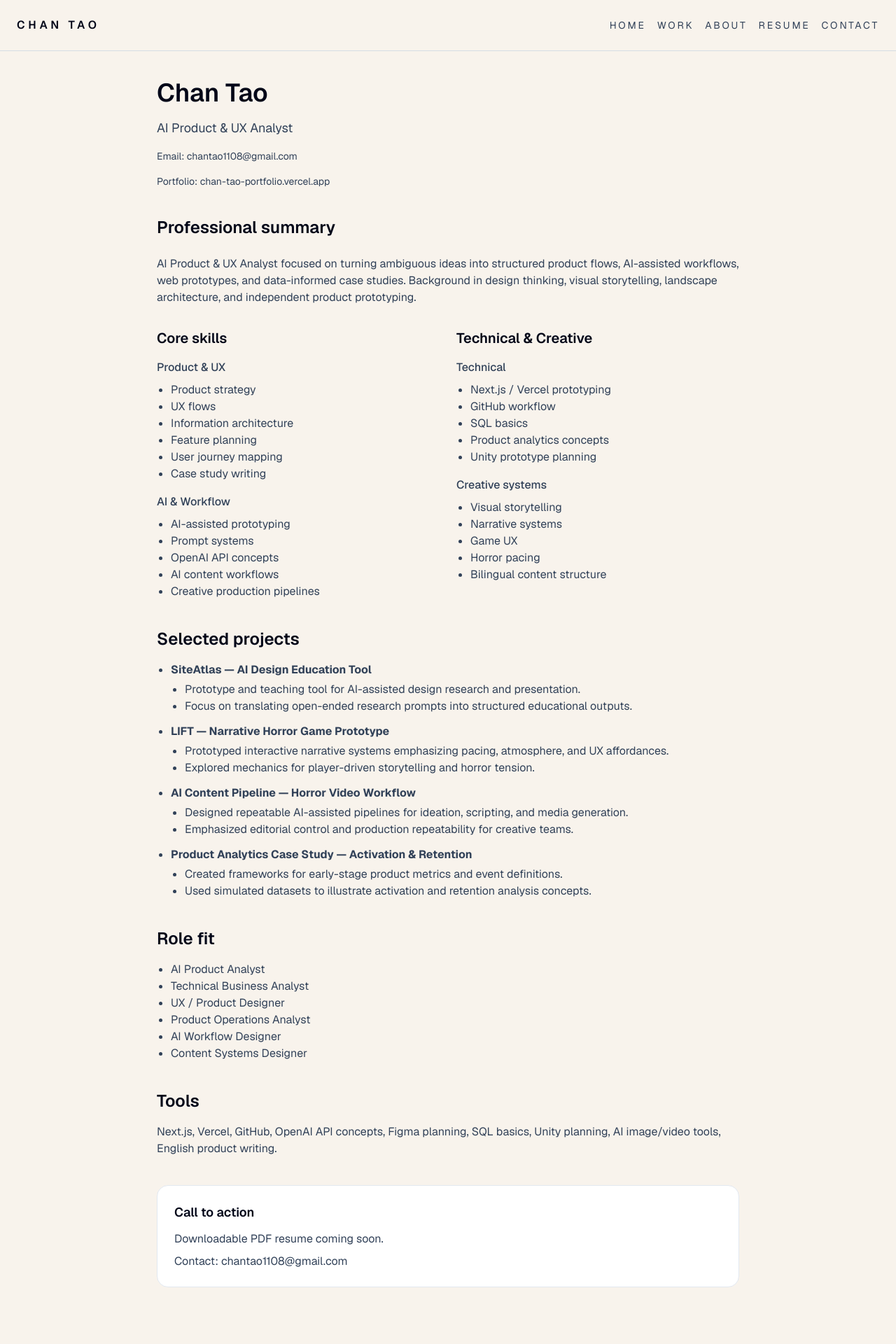
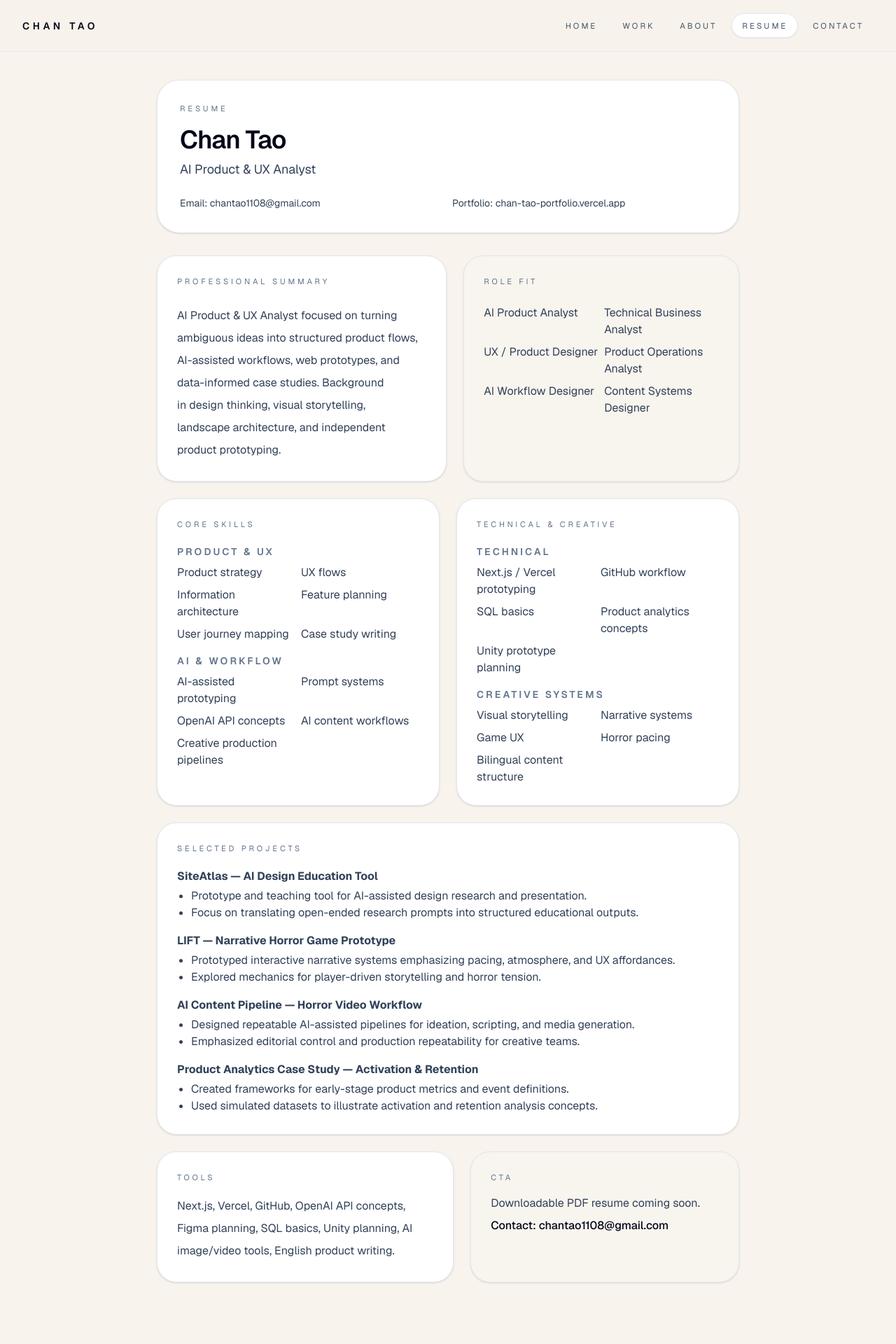
Before and after one commit to chantao1108-arch/chan-tao-portfolio, a Next.js app: page /resume in a window 1280 px wide. Shown: the top 1920 px of the page at 70% size. Built offline with nearby package versions, Linux system fonts and the light colour scheme.

Commit message:
Refine portfolio visual system

```diff
--- a/app/globals.css
+++ b/app/globals.css
@@ -1,8 +1,8 @@
 @import "tailwindcss";
 
 :root {
-  --background: #f8f3ec;
-  --foreground: #111827;
+  --background: #f7f2eb;
+  --foreground: #10151f;
 }
 
 @theme inline {
@@ -13,10 +13,17 @@
 }
 
 body {
-  background: var(--background);
+  background-color: var(--background);
+  background-image:
+    linear-gradient(rgba(16, 21, 31, 0.035) 1px, transparent 1px),
+    linear-gradient(90deg, rgba(16, 21, 31, 0.035) 1px, transparent 1px),
+    radial-gradient(circle at top, rgba(255, 255, 255, 0.55), transparent 46%);
+  background-size: 32px 32px, 32px 32px, 100% 100%;
+  background-attachment: fixed;
   color: var(--foreground);
   font-family: var(--font-sans), ui-sans-serif, system-ui, sans-serif;
   min-height: 100vh;
+  text-rendering: optimizeLegibility;
 }
 
 a {
@@ -24,6 +31,33 @@ a {
   text-decoration: none;
 }
 
+a,
+button {
+  transition:
+    color 160ms ease,
+    background-color 160ms ease,
+    border-color 160ms ease,
+    box-shadow 160ms ease,
+    transform 160ms ease;
+}
+
+h1,
+h2,
+h3,
+h4 {
+  text-wrap: balance;
+}
+
+p,
+li {
+  text-wrap: pretty;
+}
+
+::selection {
+  background: rgba(16, 21, 31, 0.12);
+  color: var(--foreground);
+}
+
 * {
   box-sizing: border-box;
 }
--- a/app/layout.tsx
+++ b/app/layout.tsx
@@ -36,7 +36,7 @@ export default function RootLayout({
       lang="en"
       className={`${geistSans.variable} ${geistMono.variable} h-full antialiased`}
     >
-      <body className="min-h-full bg-[#f8f3ec] text-slate-950">{children}</body>
+      <body className="min-h-full bg-background text-slate-950">{children}</body>
     </html>
   );
 }
--- a/app/page.tsx
+++ b/app/page.tsx
@@ -23,71 +23,89 @@ const featuredProjects = projects.slice(0, 4);
 
 export default function Home() {
   return (
-    <div className="min-h-screen bg-[#f8f3ec] text-slate-950">
+    <div className="min-h-screen bg-[#f7f2eb] text-slate-950">
       <SiteHeader />
       <main className="mx-auto max-w-7xl px-6 pb-20 pt-10 lg:px-8">
-        <section className="grid gap-10 lg:grid-cols-[minmax(0,1.1fr)_320px] lg:items-start">
-          <div className="space-y-10">
-            <div className="space-y-6">
-              <p className="text-sm uppercase tracking-[0.35em] text-slate-600">AI Product & UX Analyst</p>
-              <h1 className="max-w-3xl text-5xl font-semibold tracking-tight text-slate-950 sm:text-6xl">
-                I design AI-powered product prototypes, UX flows, and content systems — then use product thinking and analytics to turn ambiguous ideas into structured, buildable experiences.
+        <section className="grid gap-12 rounded-[2.25rem] border border-slate-200/80 bg-white/75 p-8 shadow-sm lg:grid-cols-[minmax(0,1.12fr)_340px] lg:p-10">
+          <div className="space-y-8">
+            <div className="space-y-5">
+              <p className="text-[0.7rem] uppercase tracking-[0.38em] text-slate-600">AI Product &amp; UX Analyst</p>
+              <h1 className="max-w-3xl text-4xl font-semibold tracking-tight text-slate-950 sm:text-5xl lg:text-[3.35rem] lg:leading-[1.02]">
+                I design AI-powered product prototypes, UX flows, and content systems.
               </h1>
-              <p className="max-w-2xl text-lg leading-8 text-slate-700">
-                My work sits at the intersection of product strategy, UX systems, AI-assisted workflows, and visual storytelling. I focus on early-stage product ideas, independent prototypes, and tools that need clearer structure before they can scale.
+              <p className="max-w-2xl text-base leading-8 text-slate-700 sm:text-lg">
+                Then I use product thinking and analytics to turn ambiguous ideas into structured, buildable experiences. My work sits at the intersection of product strategy, UX systems, AI-assisted workflows, and visual storytelling.
               </p>
             </div>
-            <div className="grid gap-6 sm:grid-cols-2">
-              <div className="rounded-4xl border border-slate-300/70 bg-white p-6">
-                <p className="text-sm uppercase tracking-[0.28em] text-slate-600">Featured work</p>
-                <p className="mt-4 text-2xl font-semibold text-slate-950">AI product design, narrative systems, and analytics-driven strategy.</p>
+
+            <div className="grid gap-4 md:grid-cols-[1.1fr_0.9fr]">
+              <div className="rounded-[1.75rem] border border-slate-200 bg-slate-50 p-5 shadow-sm">
+                <p className="text-[0.66rem] uppercase tracking-[0.34em] text-slate-500">Role summary</p>
+                <p className="mt-3 text-xl font-semibold tracking-tight text-slate-950">AI Product &amp; UX Analyst</p>
+                <p className="mt-2 text-sm leading-6 text-slate-700">Product prototypes / UX systems / AI workflows / Analytics thinking</p>
               </div>
-              <div className="rounded-4xl border border-slate-300/70 bg-white p-6">
-                <p className="text-sm uppercase tracking-[0.28em] text-slate-600">Contact</p>
-                <p className="mt-4 text-2xl font-semibold text-slate-950">chantao1108@gmail.com</p>
+              <div className="rounded-[1.75rem] border border-slate-200 bg-white p-5 shadow-sm">
+                <p className="text-[0.66rem] uppercase tracking-[0.34em] text-slate-500">Current focus</p>
+                <p className="mt-3 text-sm leading-7 text-slate-700">
+                  Early-stage product ideas, independent prototypes, and tools that need clearer structure before they can scale.
+                </p>
+                <p className="mt-3 text-sm font-medium text-slate-950">chantao1108@gmail.com</p>
               </div>
             </div>
+
+            <div className="rounded-[1.75rem] border border-slate-200 bg-white p-5 shadow-sm">
+              <p className="text-[0.66rem] uppercase tracking-[0.34em] text-slate-500">Featured work</p>
+              <p className="mt-3 text-lg leading-7 text-slate-700">
+                AI product design, narrative systems, and analytics-driven strategy across prototype work and case studies.
+              </p>
             </div>
-          <div className="rounded-[2rem] border border-slate-200/80 bg-white p-8 shadow-sm">
-            <p className="text-sm uppercase tracking-[0.3em] text-slate-600">Skills</p>
-            <div className="mt-6 space-y-4 text-slate-700">
-              <p>Product analytics, AI workflows, UX systems, landscape design thinking, and editorial product storytelling.</p>
-              <SkillsGrid skills={[
+          </div>
+
+          <div className="rounded-[2rem] border border-slate-200 bg-[#f8f4ee] p-6 shadow-[0_12px_36px_rgba(16,21,31,0.05)]">
+            <div className="flex items-center justify-between gap-4 border-b border-slate-200 pb-4">
+              <p className="text-[0.66rem] uppercase tracking-[0.34em] text-slate-500">Capabilities</p>
+              <p className="text-xs uppercase tracking-[0.24em] text-slate-500">Editorial system</p>
+            </div>
+            <div className="mt-5 space-y-4 text-slate-700">
+              <p className="text-sm leading-7">Product analytics, AI workflows, UX systems, landscape design thinking, and editorial product storytelling.</p>
+              <SkillsGrid
+                skills={[
                   "AI product strategy",
                   "UX research",
                   "Content workflows",
                   "Design systems",
                   "Prototyping",
                   "Analytics storytelling",
-              ]} />
+                ]}
+              />
             </div>
           </div>
         </section>
 
-        <section className="mt-12 grid gap-10 lg:grid-cols-3">
+        <section className="mt-14 grid gap-10 lg:grid-cols-3">
           <div className="lg:col-span-2 space-y-6">
-            <h3 className="text-sm uppercase tracking-[0.3em] text-slate-600">What I do</h3>
+            <h3 className="text-[0.7rem] uppercase tracking-[0.34em] text-slate-500">What I do</h3>
             <div className="grid gap-4 sm:grid-cols-2">
-              <div className="rounded-2xl border border-slate-200 bg-white p-6">
+              <div className="rounded-[1.6rem] border border-slate-200 bg-white p-6 shadow-sm">
                 <h4 className="text-lg font-semibold text-slate-950">AI Product Prototyping</h4>
                 <p className="mt-2 text-slate-700">Turning vague product ideas into structured flows, feature systems, and testable prototypes.</p>
               </div>
-              <div className="rounded-2xl border border-slate-200 bg-white p-6">
+              <div className="rounded-[1.6rem] border border-slate-200 bg-white p-6 shadow-sm">
                 <h4 className="text-lg font-semibold text-slate-950">UX &amp; Information Architecture</h4>
                 <p className="mt-2 text-slate-700">Designing user journeys, onboarding logic, interface structures, and decision flows.</p>
               </div>
-              <div className="rounded-2xl border border-slate-200 bg-white p-6">
+              <div className="rounded-[1.6rem] border border-slate-200 bg-white p-6 shadow-sm">
                 <h4 className="text-lg font-semibold text-slate-950">AI Workflow Systems</h4>
                 <p className="mt-2 text-slate-700">Building repeatable pipelines for content, research, design education, and creative production.</p>
               </div>
-              <div className="rounded-2xl border border-slate-200 bg-white p-6">
+              <div className="rounded-[1.6rem] border border-slate-200 bg-white p-6 shadow-sm">
                 <h4 className="text-lg font-semibold text-slate-950">Product Analytics Thinking</h4>
                 <p className="mt-2 text-slate-700">Defining activation, retention, funnel events, and product signals for early-stage tools.</p>
               </div>
             </div>
           </div>
-          <aside className="rounded-2xl border border-slate-200 bg-white p-6">
-            <h4 className="text-sm uppercase tracking-[0.28em] text-slate-600">Currently focused on</h4>
+          <aside className="rounded-[1.6rem] border border-slate-200 bg-white p-6 shadow-sm">
+            <h4 className="text-[0.7rem] uppercase tracking-[0.34em] text-slate-500">Currently focused on</h4>
             <ul className="mt-4 space-y-2 text-slate-700">
               <li>AI product strategy</li>
               <li>UX case studies</li>
@@ -101,7 +119,7 @@ export default function Home() {
         <section className="mt-20 space-y-8">
           <div className="flex items-center justify-between gap-4">
             <div>
-              <p className="text-sm uppercase tracking-[0.3em] text-slate-600">Work</p>
+              <p className="text-[0.7rem] uppercase tracking-[0.34em] text-slate-500">Work</p>
               <h2 className="mt-4 text-3xl font-semibold text-slate-950">Selected case studies and prototypes</h2>
             </div>
             <p className="max-w-xl text-sm leading-7 text-slate-700">
--- a/app/resume/page.tsx
+++ b/app/resume/page.tsx
@@ -19,27 +19,44 @@ export default function ResumePage() {
     <div className="min-h-screen bg-[#f8f3ec] text-slate-950">
       <SiteHeader />
       <main className="mx-auto max-w-4xl px-6 pb-24 pt-10 lg:px-8">
-        <header className="space-y-4">
-          <h1 className="text-4xl font-semibold">Chan Tao</h1>
-          <p className="text-lg text-slate-700">AI Product &amp; UX Analyst</p>
-          <p className="text-sm text-slate-700">Email: chantao1108@gmail.com</p>
-          <p className="text-sm text-slate-700">Portfolio: chan-tao-portfolio.vercel.app</p>
+        <header className="rounded-[2rem] border border-slate-200 bg-white p-8 shadow-sm">
+          <p className="text-[0.7rem] uppercase tracking-[0.34em] text-slate-500">Resume</p>
+          <h1 className="mt-4 text-4xl font-semibold tracking-tight">Chan Tao</h1>
+          <p className="mt-2 text-lg text-slate-700">AI Product &amp; UX Analyst</p>
+          <div className="mt-6 grid gap-3 text-sm text-slate-700 sm:grid-cols-2">
+            <p>Email: chantao1108@gmail.com</p>
+            <p>Portfolio: chan-tao-portfolio.vercel.app</p>
+          </div>
         </header>
 
-        <section className="mt-10 space-y-6 text-slate-700">
-          <h2 className="text-2xl font-semibold text-slate-950">Professional summary</h2>
-          <p>
-            AI Product &amp; UX Analyst focused on turning ambiguous ideas into structured product flows, AI-assisted workflows, web prototypes, and data-informed case studies. Background in design thinking, visual storytelling, landscape architecture, and independent product prototyping.
-          </p>
+        <section className="mt-8 grid gap-6 lg:grid-cols-[1fr_0.95fr]">
+          <div className="space-y-6 rounded-[1.75rem] border border-slate-200 bg-white p-7 shadow-sm">
+            <h2 className="text-[0.7rem] uppercase tracking-[0.34em] text-slate-500">Professional summary</h2>
+            <p className="text-slate-700 leading-8">
+              AI Product &amp; UX Analyst focused on turning ambiguous ideas into structured product flows, AI-assisted workflows, web prototypes, and data-informed case studies. Background in design thinking, visual storytelling, landscape architecture, and independent product prototyping.
+            </p>
+          </div>
+
+          <div className="space-y-6 rounded-[1.75rem] border border-slate-200 bg-[#f8f4ee] p-7 shadow-sm">
+            <h2 className="text-[0.7rem] uppercase tracking-[0.34em] text-slate-500">Role fit</h2>
+            <ul className="grid gap-2 text-slate-700 sm:grid-cols-2">
+              <li>AI Product Analyst</li>
+              <li>Technical Business Analyst</li>
+              <li>UX / Product Designer</li>
+              <li>Product Operations Analyst</li>
+              <li>AI Workflow Designer</li>
+              <li>Content Systems Designer</li>
+            </ul>
+          </div>
         </section>
 
-        <section className="mt-8 grid gap-6 lg:grid-cols-2">
-          <div>
-            <h3 className="text-xl font-semibold text-slate-950">Core skills</h3>
-            <div className="mt-4 space-y-4 text-slate-700">
+        <section className="mt-6 grid gap-6 lg:grid-cols-2">
+          <div className="space-y-5 rounded-[1.75rem] border border-slate-200 bg-white p-7 shadow-sm">
+            <h3 className="text-[0.7rem] uppercase tracking-[0.34em] text-slate-500">Core skills</h3>
+            <div className="space-y-4 text-slate-700">
               <div>
-                <h4 className="font-medium">Product &amp; UX</h4>
-                <ul className="mt-2 list-disc pl-5">
+                <h4 className="text-sm font-semibold uppercase tracking-[0.22em] text-slate-500">Product &amp; UX</h4>
+                <ul className="mt-2 grid gap-2 sm:grid-cols-2">
                   <li>Product strategy</li>
                   <li>UX flows</li>
                   <li>Information architecture</li>
@@ -50,8 +67,8 @@ export default function ResumePage() {
               </div>
 
               <div>
-                <h4 className="font-medium">AI &amp; Workflow</h4>
-                <ul className="mt-2 list-disc pl-5">
+                <h4 className="text-sm font-semibold uppercase tracking-[0.22em] text-slate-500">AI &amp; Workflow</h4>
+                <ul className="mt-2 grid gap-2 sm:grid-cols-2">
                   <li>AI-assisted prototyping</li>
                   <li>Prompt systems</li>
                   <li>OpenAI API concepts</li>
@@ -62,12 +79,12 @@ export default function ResumePage() {
             </div>
           </div>
 
-          <div>
-            <h3 className="text-xl font-semibold text-slate-950">Technical &amp; Creative</h3>
-            <div className="mt-4 space-y-4 text-slate-700">
+          <div className="space-y-5 rounded-[1.75rem] border border-slate-200 bg-white p-7 shadow-sm">
+            <h3 className="text-[0.7rem] uppercase tracking-[0.34em] text-slate-500">Technical &amp; Creative</h3>
+            <div className="space-y-4 text-slate-700">
               <div>
-                <h4 className="font-medium">Technical</h4>
-                <ul className="mt-2 list-disc pl-5">
+                <h4 className="text-sm font-semibold uppercase tracking-[0.22em] text-slate-500">Technical</h4>
+                <ul className="mt-2 grid gap-2 sm:grid-cols-2">
                   <li>Next.js / Vercel prototyping</li>
                   <li>GitHub workflow</li>
                   <li>SQL basics</li>
@@ -77,8 +94,8 @@ export default function ResumePage() {
               </div>
 
               <div>
-                <h4 className="font-medium">Creative systems</h4>
-                <ul className="mt-2 list-disc pl-5">
+                <h4 className="text-sm font-semibold uppercase tracking-[0.22em] text-slate-500">Creative systems</h4>
+                <ul className="mt-2 grid gap-2 sm:grid-cols-2">
                   <li>Visual storytelling</li>
                   <li>Narrative systems</li>
                   <li>Game UX</li>
@@ -90,9 +107,9 @@ export default function ResumePage() {
           </div>
         </section>
 
-        <section className="mt-10 text-slate-700">
-          <h3 className="text-2xl font-semibold text-slate-950">Selected projects</h3>
-          <ul className="mt-4 space-y-3 list-disc pl-5">
+        <section className="mt-6 space-y-5 rounded-[1.75rem] border border-slate-200 bg-white p-7 shadow-sm text-slate-700">
+          <h3 className="text-[0.7rem] uppercase tracking-[0.34em] text-slate-500">Selected projects</h3>
+          <ul className="space-y-4">
             <li>
               <strong>SiteAtlas — AI Design Education Tool</strong>
               <ul className="mt-1 list-disc pl-5">
@@ -124,27 +141,17 @@ export default function ResumePage() {
           </ul>
         </section>
 
-        <section className="mt-10 text-slate-700">
-          <h3 className="text-2xl font-semibold text-slate-950">Role fit</h3>
-          <ul className="mt-4 list-disc pl-5">
-            <li>AI Product Analyst</li>
-            <li>Technical Business Analyst</li>
-            <li>UX / Product Designer</li>
-            <li>Product Operations Analyst</li>
-            <li>AI Workflow Designer</li>
-            <li>Content Systems Designer</li>
-          </ul>
-        </section>
+        <section className="mt-6 grid gap-6 lg:grid-cols-[1.05fr_0.95fr]">
+          <div className="rounded-[1.75rem] border border-slate-200 bg-white p-7 shadow-sm text-slate-700">
+            <h3 className="text-[0.7rem] uppercase tracking-[0.34em] text-slate-500">Tools</h3>
+            <p className="mt-4 leading-8">Next.js, Vercel, GitHub, OpenAI API concepts, Figma planning, SQL basics, Unity planning, AI image/video tools, English product writing.</p>
+          </div>
 
-        <section className="mt-10 text-slate-700">
-          <h3 className="text-2xl font-semibold text-slate-950">Tools</h3>
-          <p className="mt-4">Next.js, Vercel, GitHub, OpenAI API concepts, Figma planning, SQL basics, Unity planning, AI image/video tools, English product writing.</p>
-        </section>
-
-        <section className="mt-10 rounded-2xl border border-slate-200 bg-white p-6 text-slate-700">
-          <h3 className="text-lg font-semibold text-slate-950">Call to action</h3>
-          <p className="mt-3">Downloadable PDF resume coming soon.</p>
-          <p className="mt-2">Contact: chantao1108@gmail.com</p>
+          <div className="rounded-[1.75rem] border border-slate-200 bg-[#f8f4ee] p-7 shadow-sm text-slate-700">
+            <h3 className="text-[0.7rem] uppercase tracking-[0.34em] text-slate-500">CTA</h3>
+            <p className="mt-4">Downloadable PDF resume coming soon.</p>
+            <p className="mt-2 font-medium text-slate-950">Contact: chantao1108@gmail.com</p>
+          </div>
         </section>
       </main>
       <SiteFooter />
--- a/src/components/CaseStudySection.tsx
+++ b/src/components/CaseStudySection.tsx
@@ -5,8 +5,9 @@ type CaseStudySectionProps = {
 
 export function CaseStudySection({ title, children }: CaseStudySectionProps) {
   return (
-    <section className="space-y-4">
-      <h3 className="text-lg font-semibold tracking-[0.03em] text-slate-950">{title}</h3>
+    <section className="space-y-5 border-t border-slate-200 pt-10 first:border-t-0 first:pt-0">
+      <p className="text-[0.66rem] uppercase tracking-[0.34em] text-slate-500">Case study section</p>
+      <h3 className="text-xl font-semibold tracking-tight text-slate-950">{title}</h3>
       <div className="space-y-4 text-slate-700">{children}</div>
     </section>
   );
--- a/src/components/SiteAtlasMockups.tsx
+++ b/src/components/SiteAtlasMockups.tsx
@@ -76,7 +76,7 @@ export function SiteAtlasMockups() {
             ].map((item) => (
               <div key={item} className="rounded-3xl border border-slate-200 bg-white p-4 shadow-sm">
                 <p className="text-sm font-semibold text-slate-950">{item}</p>
-                <p className="mt-2 text-sm text-slate-600">Lorem ipsum placeholder description for product structure.</p>
+                <p className="mt-2 text-sm text-slate-600">Short analysis note describing site access, circulation, and public edge conditions.</p>
               </div>
             ))}
           </div>
--- a/src/components/SiteFooter.tsx
+++ b/src/components/SiteFooter.tsx
@@ -1,8 +1,8 @@
 export function SiteFooter() {
   return (
-    <footer className="border-t border-slate-300/75 py-10">
-      <div className="mx-auto flex max-w-7xl flex-col gap-4 px-6 text-sm text-slate-600 sm:flex-row sm:items-center sm:justify-between">
-        <p>Designed and built by Chan Tao.</p>
+    <footer className="border-t border-slate-200/80 py-10">
+      <div className="mx-auto flex max-w-7xl flex-col gap-4 px-6 text-sm text-slate-600 sm:flex-row sm:items-center sm:justify-between lg:px-8">
+        <p className="uppercase tracking-[0.22em] text-slate-500">Designed and built by Chan Tao</p>
         <p className="text-slate-900">chantao1108@gmail.com</p>
       </div>
     </footer>
--- a/src/components/SiteHeader.tsx
+++ b/src/components/SiteHeader.tsx
@@ -1,4 +1,7 @@
+"use client";
+
 import Link from "next/link";
+import { usePathname } from "next/navigation";
 
 const navItems = [
   { href: "/", label: "Home" },
@@ -9,15 +12,26 @@ const navItems = [
 ];
 
 export function SiteHeader() {
+  const pathname = usePathname();
+
   return (
-    <header className="border-b border-slate-300/75 py-6">
-      <div className="mx-auto flex max-w-7xl flex-wrap items-center justify-between gap-4 px-6">
-        <Link href="/" className="text-base font-semibold uppercase tracking-[0.3em] text-slate-950">
+    <header className="sticky top-0 z-40 border-b border-slate-200/80 bg-[#f7f2eb]/90 py-5 backdrop-blur-sm">
+      <div className="mx-auto flex max-w-7xl flex-wrap items-center justify-between gap-4 px-6 lg:px-8">
+        <Link href="/" className="text-sm font-semibold uppercase tracking-[0.34em] text-slate-950">
           Chan Tao
         </Link>
-        <nav className="flex flex-wrap items-center gap-4 text-sm uppercase tracking-[0.2em] text-slate-700">
+        <nav className="flex flex-wrap items-center gap-2 text-[0.72rem] uppercase tracking-[0.26em] text-slate-600">
           {navItems.map((item) => (
-            <Link key={item.href} href={item.href} className="transition hover:text-slate-950">
+            <Link
+              key={item.href}
+              href={item.href}
+              aria-current={pathname === item.href ? "page" : undefined}
+              className={`rounded-full px-3.5 py-2 transition hover:bg-white hover:text-slate-950 hover:shadow-sm ${
+                pathname === item.href
+                  ? "bg-white text-slate-950 shadow-sm ring-1 ring-slate-200"
+                  : "text-slate-600"
+              }`}
+            >
               {item.label}
             </Link>
           ))}
--- a/src/components/SkillsGrid.tsx
+++ b/src/components/SkillsGrid.tsx
@@ -6,7 +6,7 @@ export function SkillsGrid({ skills }: SkillsGridProps) {
   return (
     <div className="grid gap-3 sm:grid-cols-2 lg:grid-cols-3">
       {skills.map((skill) => (
-        <div key={skill} className="rounded-3xl border border-slate-300/70 bg-white px-4 py-3 text-sm font-medium text-slate-800">
+        <div key={skill} className="rounded-3xl border border-slate-200 bg-slate-50 px-4 py-3 text-sm font-medium text-slate-800 shadow-sm">
           {skill}
         </div>
       ))}
```
Also changed, not shown: src/components/ProjectCard.tsx (+14 -5 lines). Lines whose indentation alone changed are shown as unchanged.
